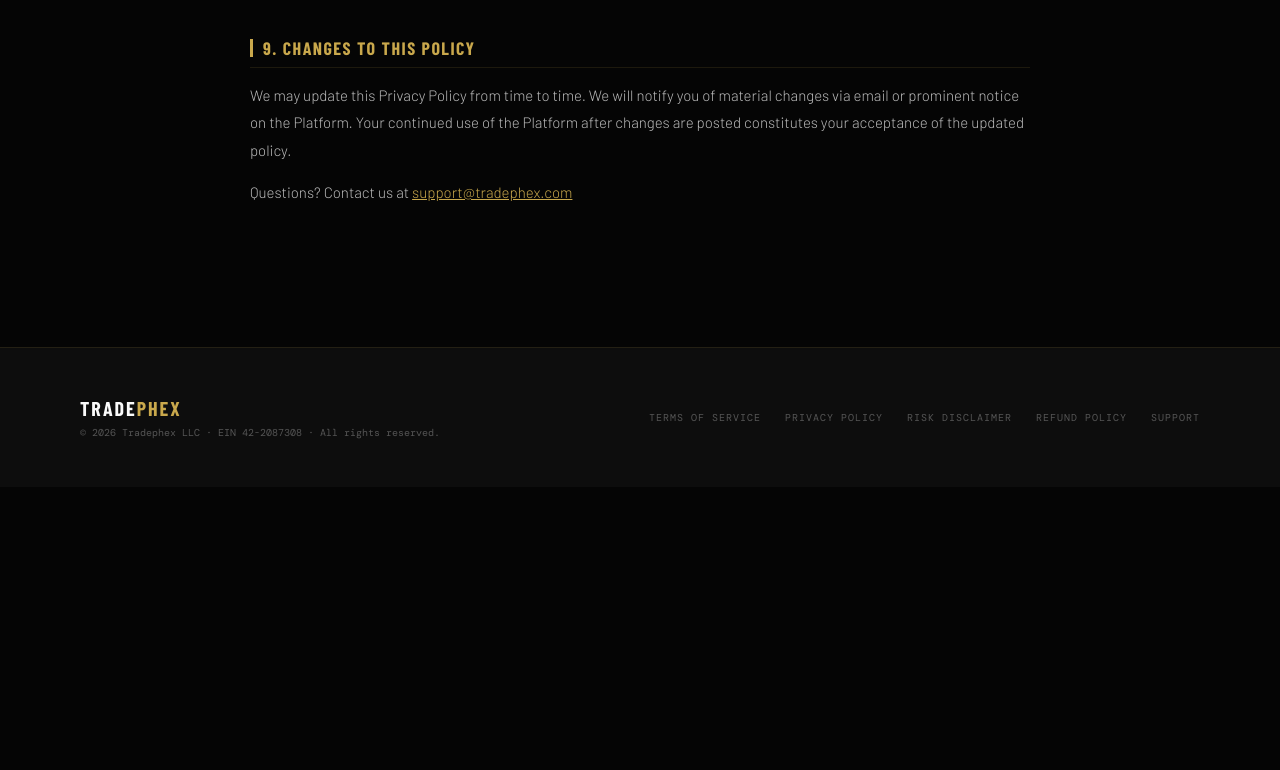
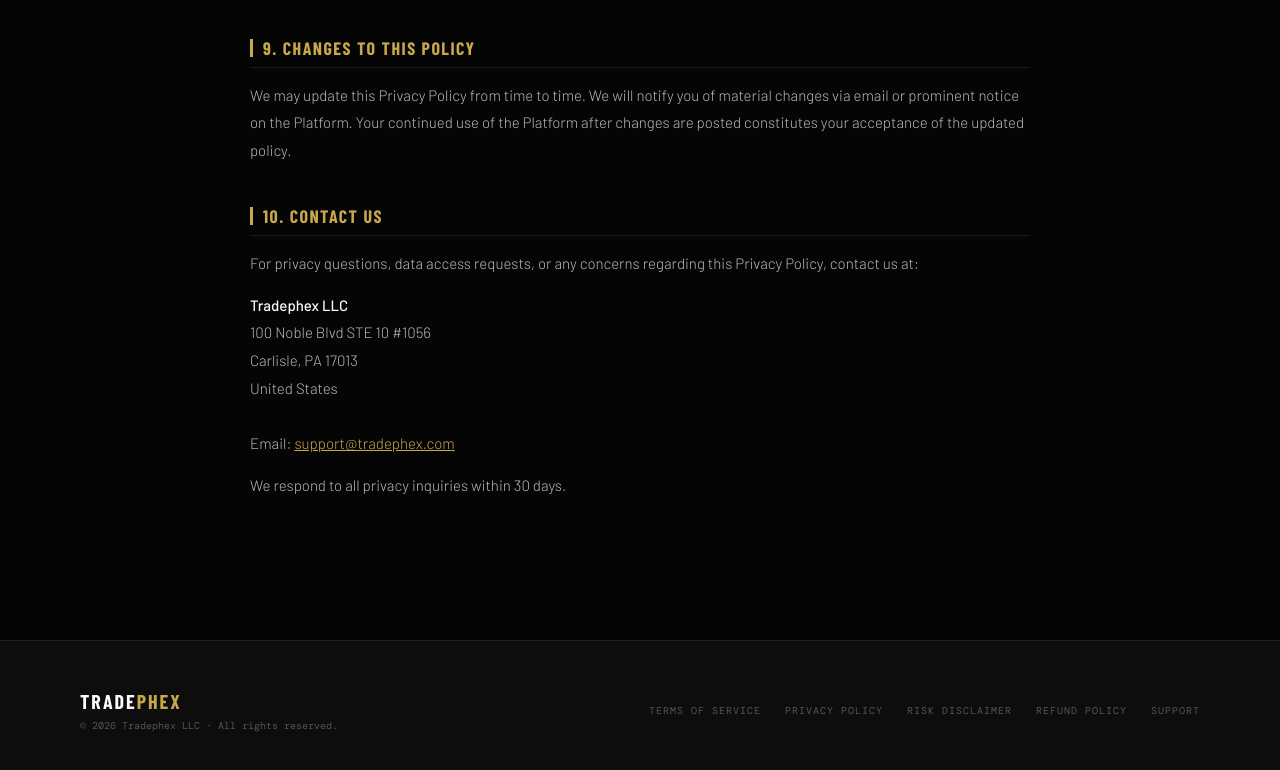
Before and after one commit to Packlifedogrescue/Tradephex, a website: page public/privacy.html in a window 1280 px wide. Shown: the part 2248-3018 px from the top of the page. Before the commit the page ends 2735 px from the top, so only its background shows below. Drawn offline with nearby package versions, Linux system fonts and the light colour scheme; a web font is replaced by a local one.

Commit message:
Add files via upload

```diff
--- a/public/privacy.html
+++ b/public/privacy.html
@@ -179,7 +179,21 @@
     <div class="legal-section-title">9. Changes to This Policy</div>
     <div class="legal-body">
       <p>We may update this Privacy Policy from time to time. We will notify you of material changes via email or prominent notice on the Platform. Your continued use of the Platform after changes are posted constitutes your acceptance of the updated policy.</p>
-      <p>Questions? Contact us at <a href="mailto:support@tradephex.com" style="color:var(--gold);">support@tradephex.com</a></p>
+    </div>
+  </div>
+
+  <div class="legal-section">
+    <div class="legal-section-title">10. Contact Us</div>
+    <div class="legal-body">
+      <p>For privacy questions, data access requests, or any concerns regarding this Privacy Policy, contact us at:</p>
+      <p style="margin-top:12px;">
+        <strong>Tradephex LLC</strong><br/>
+        100 Noble Blvd STE 10 #1056<br/>
+        Carlisle, PA 17013<br/>
+        United States<br/><br/>
+        Email: <a href="mailto:support@tradephex.com" style="color:var(--gold);">support@tradephex.com</a>
+      </p>
+      <p style="margin-top:12px;">We respond to all privacy inquiries within 30 days.</p>
     </div>
   </div>
 </div>
@@ -188,7 +202,7 @@
 <footer>
   <div>
     <div class="footer-logo">TRADE<span>PHEX</span></div>
-    <div class="footer-copy">© 2026 Tradephex LLC · EIN 42-2087308 · All rights reserved.</div>
+    <div class="footer-copy">© 2026 Tradephex LLC · All rights reserved.</div>
   </div>
   <div class="footer-links">
     <a href="/terms">Terms of Service</a>
```
Also changed, not shown: public/terms.html (+15 -2 lines).
